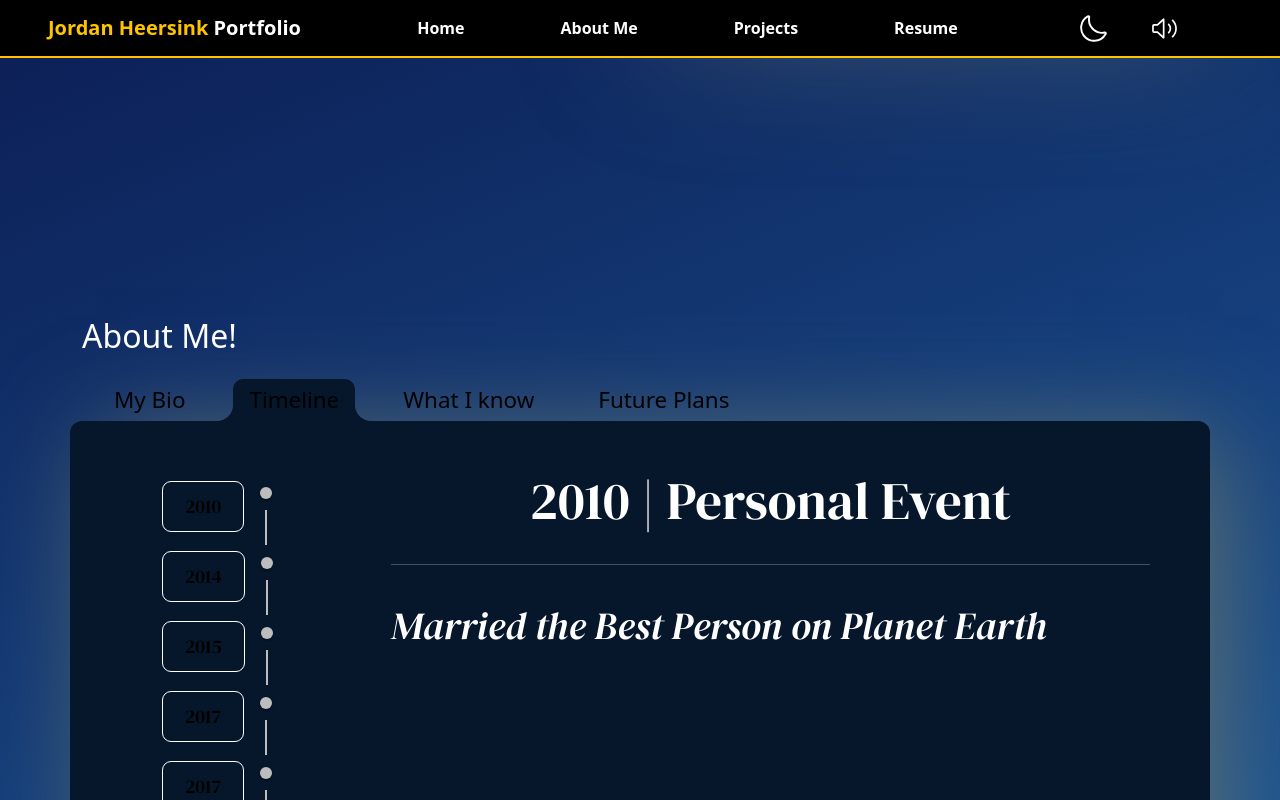
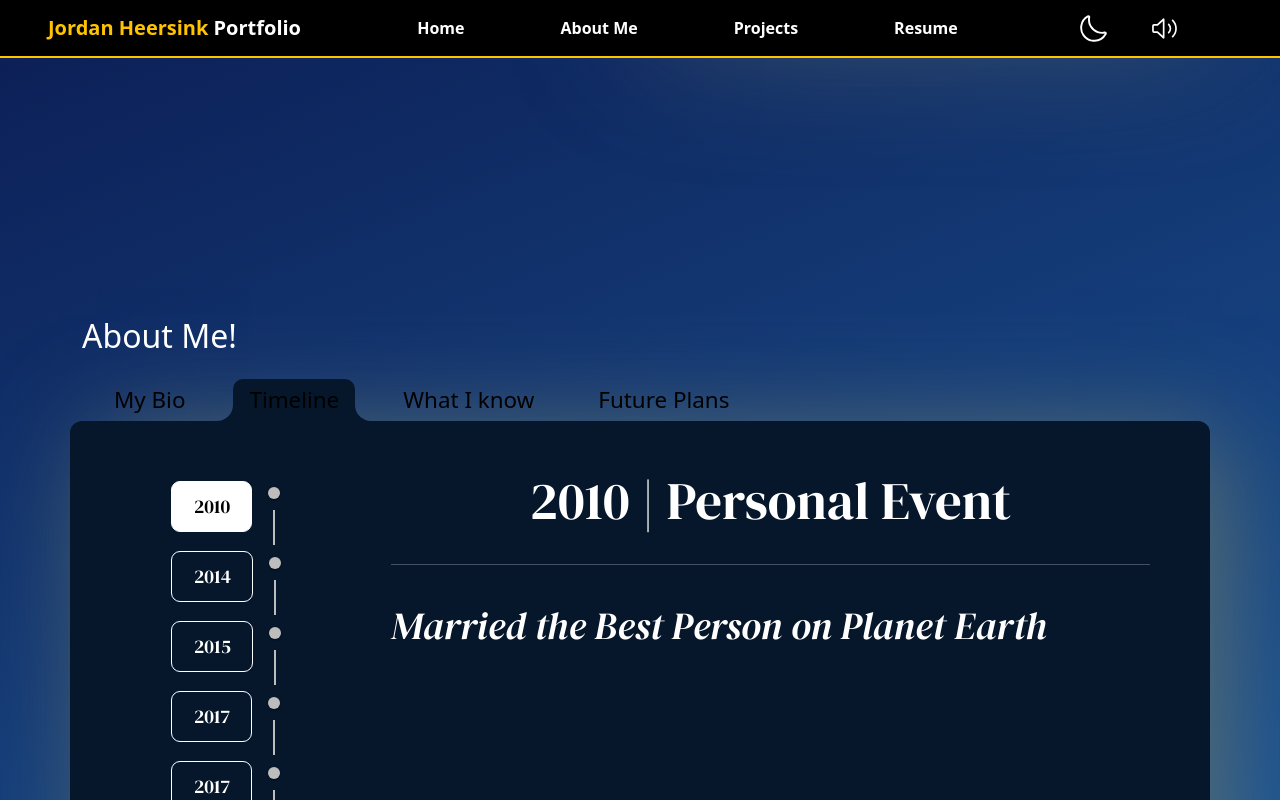
Before and after one commit to jheersink8/Portfolio-jrh, a React (Vite) app in the folder Portfolio-JRH/: page / in a window 1280 px wide. Both pictures are taken after a click on the button "Timeline". Shown: the part 715-1515 px from the top of the page. Built offline with nearby package versions, Linux system fonts and the light colour scheme.

Commit message:
Timeline component buttons styled

```diff
--- a/Portfolio-JRH/src/assets/css/themeStyle.css
+++ b/Portfolio-JRH/src/assets/css/themeStyle.css
@@ -113,25 +113,65 @@
     background-color: var(--pillDarkBackground);
     color: var(--pillDarkText);
 }
+
 .lightAboutButton.inactive:hover {
     background-color: var(--pillLightBackground);
     color: var(--pillLightText);
 }
+
 .darkAboutButton.active {
     background-color: var(--darkComponentBackground)
 }
+
 .lightAboutButton.active {
     background-color: var(--lightComponentBackground)
 }
+
 .darkAboutButton.active::before {
     box-shadow: 5px 5px 0 5px var(--darkComponentBackground);
 }
+
 .lightAboutButton.active::before {
     box-shadow: 5px 5px 0 5px var(--lightComponentBackground);
 }
+
 .darkAboutButton.active::after {
     box-shadow: -5px 5px 0 5px var(--darkComponentBackground);
 }
+
 .lightAboutButton.active::after {
     box-shadow: -5px 5px 0 5px var(--lightComponentBackground);
 }
+
+
+/* About Me - Timeline */
+.darkTimelineYearButton.timelineYearButtonStyle {
+    color: var(--defaultDarkText);
+    border: 1px solid var(--pillDarkBackground);
+}
+
+.lightTimelineYearButton.timelineYearButtonStyle {
+    color: var(--defaultLightText);
+    border: 1px solid var(--pillLightBackground);
+}
+
+.darkTimelineYearButton.timelineYearButtonStyle:hover {
+    background-color: var(--pillDarkBackground);
+    color: var(--pillDarkText);
+}
+
+.lightTimelineYearButton.timelineYearButtonStyle:hover {
+    background-color: var(--pillLightBackground);
+    color: var(--pillLightText);
+}
+
+
+.darkTimelineYearButton.timelineYearButtonStyle.active {
+    background-color: var(--pillDarkBackground);
+    color: var(--pillDarkText);
+}
+
+.lightTimelineYearButton.timelineYearButtonStyle.active {
+    background-color: var(--pillLightBackground);
+    color: var(--pillLightText);
+}
--- a/Portfolio-JRH/src/assets/css/timeline.css
+++ b/Portfolio-JRH/src/assets/css/timeline.css
@@ -17,22 +17,13 @@
 .timelineYearButtonStyle {
     background-color: transparent;
     border-radius: 9px;
-    padding: 10px 22px 10px 22px;
+    padding: 10px 30px 10px 22px;
+    width: 90%;
     font-size: 1.2rem;
     font-family: "DM Serif Display", serif;
+    transition: .3s;
 }
 
-
-
-
-
-
-
-/* THEME TRANSFER */
-.timelineYearButtonStyle {
-    border: 1px solid #ffffff;
+.timelineYearButtonStyle:hover {
+    border-radius: 2px;
 }
-
-.timelineEventStyle {
-    color: #ffffff;
-}
--- a/Portfolio-JRH/src/components/Portfolio/AboutMe.jsx
+++ b/Portfolio-JRH/src/components/Portfolio/AboutMe.jsx
@@ -28,10 +28,20 @@ export default function AboutMe() {
         setAboutContent(id);
     };
 
+    // Button tabs for about me section. Includes status switching for active/inactive buttons.//
     const switchButtons = buttonContent.map(button => {
         const buttonStatus = button.id === aboutContent ? 'active' : 'inactive';
         return (
-            <button onClick={() => runSwitchAbout(button.id)} key={button.id} className={`px-3 py-1 mx-3 switchButton ${aboutButtonTheme} ${buttonStatus}`}>{button.name}</button>)
+            <button
+                onClick={() => runSwitchAbout(button.id)}
+                key={button.id}
+                className={
+                    `px-3 py-1 mx-3 switchButton
+                        ${aboutButtonTheme}
+                        ${buttonStatus}`
+                }>
+                {button.name}</button>
+        )
     });
 
     return (
@@ -43,11 +53,11 @@ export default function AboutMe() {
                 <div className='row mb-3'>
                     <h2 className={textColor}>About Me!</h2>
                 </div>
-                    <div className='row'>
-                        <div className='switchButton'>
-                            {switchButtons}
-                        </div>
+                <div className='row'>
+                    <div>
+                        {switchButtons}
                     </div>
+                </div>
                 <div className='shadowAbout'>
                     <div className='row '>
                         <div className='container '>
--- a/Portfolio-JRH/src/components/Portfolio/AboutMeComponents/TimelineLayout.jsx
+++ b/Portfolio-JRH/src/components/Portfolio/AboutMeComponents/TimelineLayout.jsx
@@ -1,4 +1,4 @@
-// Naming convention is changed to TimelineLayout from Timeline due to conflict with Material-UI Timeline component
+// Naming convention is changed to TimelineLayout from Timeline due to conflict with Material-UI Timeline component//
 import timeline from '../../../assets/JSON/timeline.js';
 import '../../../assets/css/timeLine.css';
 import Timeline from '@mui/lab/Timeline';
@@ -7,23 +7,47 @@ import TimelineSeparator from '@mui/lab/TimelineSeparator';
 import TimelineConnector from '@mui/lab/TimelineConnector';
 import TimelineContent from '@mui/lab/TimelineContent';
 import TimelineDot from '@mui/lab/TimelineDot';
-import { useState } from 'react';
+// Context Import //
+import { ThemeContext } from '../../../App';
+import React, { useContext, useState } from 'react';
+
 
 export default function TimelineLayout() {
+    // Theme Styles //
+    const { darkTheme } = useContext(ThemeContext);
+    const buttonYearTheme = darkTheme ? 'darkTimelineYearButton' : 'lightTimelineYearButton';
+
     const [index, setIndex] = useState(0);
     function runYearSwitch(id) {
+
         setIndex(id);
     };
 
-    const listItems = timeline.map(time =>
+    const listItems = timeline.map(time => {
+        const buttonStatus = time.id === index ? 'active' : 'inactive';
+        return (
             <TimelineItem key={time.id}>
                 <TimelineSeparator>
                     <TimelineDot />
                     <TimelineConnector style={{ display: `${time.lineValue}` }} />
                 </TimelineSeparator>
-            <TimelineContent><button className='timelineYearButtonStyle' onClick={() => runYearSwitch(time.id)}>{time.year}</button></TimelineContent>
+                <TimelineContent>
+
+
+                    <button
+                        className={
+                            `timelineYearButtonStyle
+                            ${buttonStatus}
+                            ${buttonYearTheme}`
+                        }
+
+                        onClick={() => runYearSwitch(time.id)}>
+                        {time.year}</button>
+
+                </TimelineContent>
             </TimelineItem>
         );
+    });
 
     return (
         <div>
```
Lines whose indentation alone changed are shown as unchanged.
